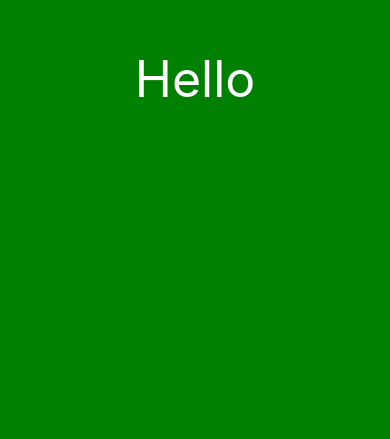
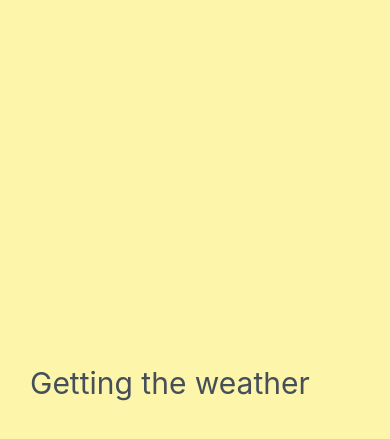
Before and after one commit to wonderotter/rn-weather, a React Native app: screen / in a window 390 px wide. Shown: the part 343-782 px from the top of the page. Built offline with nearby package versions, Linux system fonts and the light colour scheme.

Commit message:
Loading Screen

```diff
--- a/App.js
+++ b/App.js
@@ -1,23 +1,8 @@
 import React from 'react';
-import { StyleSheet, Text, View } from 'react-native';
+import Loading from './Loading';
 
 export default function App() {
   return (
-    <View style={styles.container}>
-      <Text style={styles.text}>Hello</Text>
-    </View>
+   <Loading />
   );
 }
-
-const styles = StyleSheet.create({
-  container: {
-    flex: 1,
-    backgroundColor: 'green',
-    alignItems: 'center',
-    justifyContent: 'center',
-  },
-  text: {
-    color: 'white',
-    fontSize: 50
-  }
-});
--- /dev/null
+++ b/Loading.js
@@ -0,0 +1,26 @@
+import React from 'react';
+import { StyleSheet, Text, View } from 'react-native';
+import { black } from 'ansi-colors';
+
+export default function Loading() {
+    return(
+        <View style={styles.container}>
+            <Text style={styles.text}>Getting the weather</Text>
+        </View>
+    )
+
+}
+
+const styles = StyleSheet.create({
+    container: {
+        flex: 1,
+        justifyContent: 'flex-end',
+        paddingHorizontal: 30,
+        paddingVertical: 100,
+        backgroundColor: '#FDF6AA'
+    },
+    text: {
+        color: '#444f59',
+        fontSize: 30
+    }
+});
```
